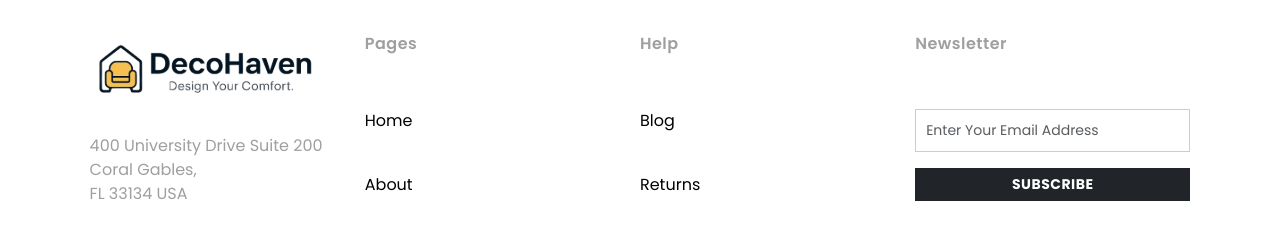
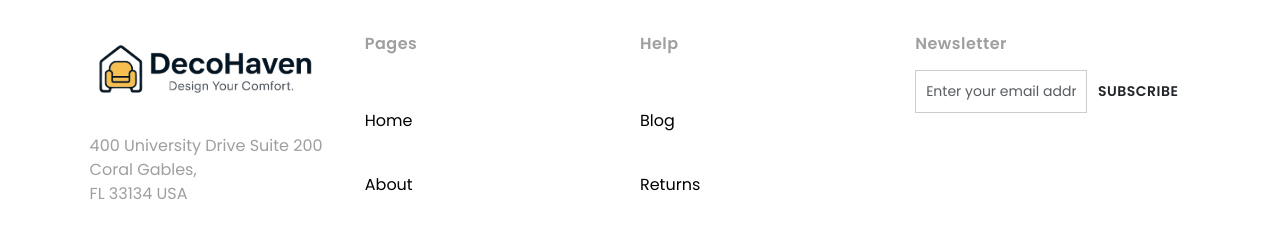
Before and after one commit to aman-dev2001/DecoHaven, an Angular app: page /product/1 in a window 1280 px wide. Shown: the part 1413-1650 px from the top of the page. Built offline with nearby package versions, Linux system fonts and the light colour scheme.

Commit message:
add some changes in style.css

```diff
--- a/src/app/home/hero/hero.component.css
+++ b/src/app/home/hero/hero.component.css
@@ -67,7 +67,7 @@
 
 .slide-content p {
   font-size: 20px;
-  margin-bottom: 16px;
+  margin-bottom: 32px;
   animation: slideUp 1s ease forwards;
   animation-delay: 0.3s;
 }
@@ -79,17 +79,26 @@
   flex-wrap: wrap;
 }
 
-.btn-primary {
+.btn-primary,
+.btn-secondary {
   max-width: 250px;
   width: 100%;
   text-align: center;
   padding: 20px;
+  font-size: 20px;
   font-weight: 500;
+  border-radius: 10px;
+  display: flex;
+  gap: 12px;
+  align-items: center;
+  justify-content: center;
+  text-decoration: none;
+  transition: all 0.3s ease;
+}
+
+.btn-primary {
   color: #000;
   background-color: #FFC107;
-  border-radius: 10px;
-  text-decoration: none;
-  transition: all 0.3s ease;
 }
 
 .btn-primary:hover {
@@ -98,19 +107,8 @@
 }
 
 .btn-secondary {
-  max-width: 250px;
-  width: 100%;
-  padding: 20px;
   border: 2px solid #fff;
   color: #fff;
-  font-weight: 500;
-  border-radius: 10px;
-  display: flex;
-  align-items: center;
-  justify-content: center;
-  gap: 12px;
-  text-decoration: none;
-  transition: all 0.3s ease;
 }
 
 .btn-secondary:hover {
@@ -127,7 +125,7 @@
   background: rgba(0, 0, 0, 0.4);
   color: #fff;
   border: none;
-  font-size: 1.5rem;
+  font-size: 20px;
   width: 55px;
   height: 55px;
   border-radius: 50%;
@@ -213,7 +211,7 @@
 
   .slide-content p {
     font-size: 18px;
-    margin-bottom: 13px;
+    margin-bottom: 24px;
   }
 
   .btn-primary,
@@ -241,4 +239,9 @@
     padding: 12px;
   }
 
+  .slide-content p {
+    font-size: 16px;
+    margin-bottom: 16px;
+  }
+
 }
--- a/src/app/layout/footer/footer.component.html
+++ b/src/app/layout/footer/footer.component.html
@@ -40,21 +40,18 @@
 
       <!-- ✅ Column 4: Newsletter -->
       <div class="col-12 col-sm-12 col-md-5 col-lg-3 col-xl-3 newsletter">
-        <h6 class="footer-title">Newsletter</h6>
+        <h6 class="footer-title mb-3">Newsletter</h6>
         <form (submit)="onSubscribe($event)" class="newsletter-form">
-          <input
-            type="email"
-            class="form-control rounded-0 mb-3"
-            placeholder="Enter Your Email Address"
-            [(ngModel)]="email"
-            name="email"
-            required
-          />
-          <button class="btn btn-dark w-100 rounded-0 fw-bold" type="submit">
-            SUBSCRIBE
-          </button>
+          <div class="input-group">
+            <input type="email" class="form-control newsletter-input" placeholder="Enter your email address"
+              [(ngModel)]="email" name="email" required />
+            <button class="btn subscribe-btn" type="submit">
+              SUBSCRIBE
+            </button>
+          </div>
         </form>
       </div>
+
     </div>
 
     <!-- ✅ Copyright -->
```
